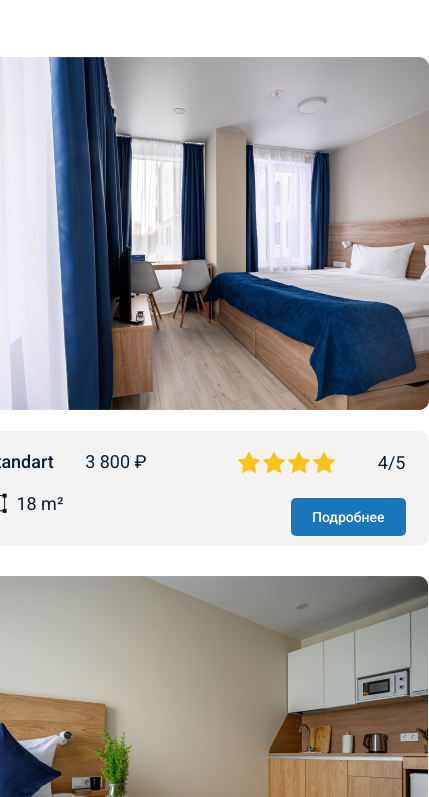
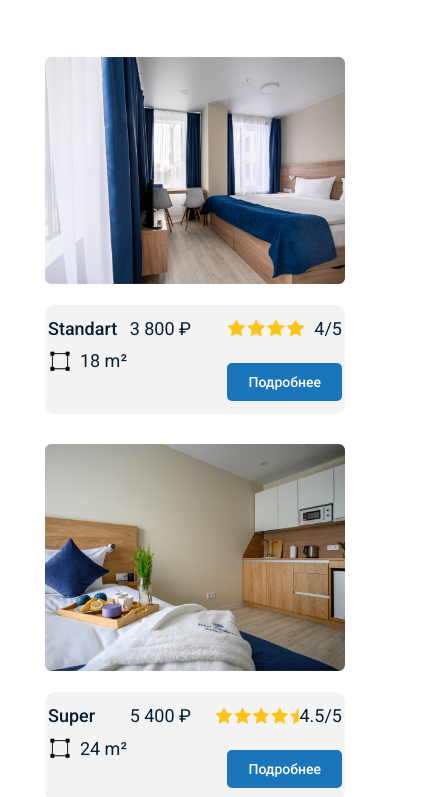
Before and after one commit to FlipS17/Solace-premium-hotel, a website built with Vite: page index.html in a window 390 px wide. Shown: the part 47-844 px from the top of the page, 429 px wide, since content can reach past the window. Built offline with nearby package versions, Linux system fonts and the light colour scheme.

Commit message:
feat: add adaptiv

```diff
--- a/src/scss/mixins.scss
+++ b/src/scss/mixins.scss
@@ -30,4 +30,7 @@
 	justify-content: space-between;
 	padding: 20px 23px 10px;
 	border-radius: 10px;
+	@media (max-width: 425px) {
+		padding: 13px 3px;
+	}
 }
--- a/src/scss/section-rooms.scss
+++ b/src/scss/section-rooms.scss
@@ -2,6 +2,7 @@
 @use '/src/scss/variables.scss';
 @use '/src/scss/mixins.scss';
 .rooms {
+	padding: 0 20px;
 	&__title {
 		@include fonts.section-title;
 		margin-bottom: 60px;
@@ -17,13 +18,17 @@
 	}
 	&__card {
 		&-image {
+			width: 100%;
+			max-width: 467px;
 			margin-bottom: 17px;
+			@media (max-width: 425px) {
+				max-width: 300px;
+			}
 		}
 		&-description {
 			@include mixins.description-area;
 		}
-		&-info {
-		}
+
 		&-about {
 			width: 162px;
 			display: flex;
@@ -31,9 +36,18 @@
 			align-items: center;
 			text-align: center;
 			margin-bottom: 19px;
+			@media (max-width: 425px) {
+				justify-content: none;
+				max-width: 143px;
+				margin-bottom: 10px;
+			}
 		}
 		&-name-room {
 			@include fonts.room-card-name;
+			@media (max-width: 425px) {
+				justify-content: none;
+				margin-right: 12px;
+			}
 		}
 		&-cost {
 			@include fonts.room-card-text;
@@ -54,12 +68,19 @@
 			&-amount {
 				display: flex;
 				justify-content: space-between;
-				width: 169px;
+				max-width: 169px;
 				align-items: center;
 				margin-bottom: 24px;
+				@media (max-width: 425px) {
+					max-width: 140px;
+				}
 			}
 
 			&-image {
+				@media (max-width: 425px) {
+					max-width: 89px;
+					max-height: 18px;
+				}
 			}
 			&-mark {
 				@include fonts.room-card-text;
```
